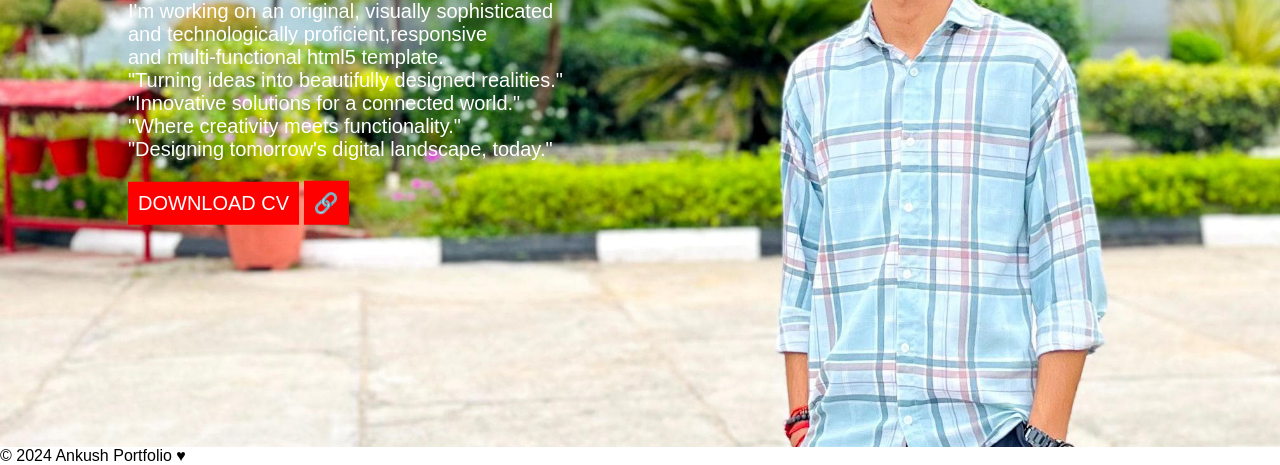
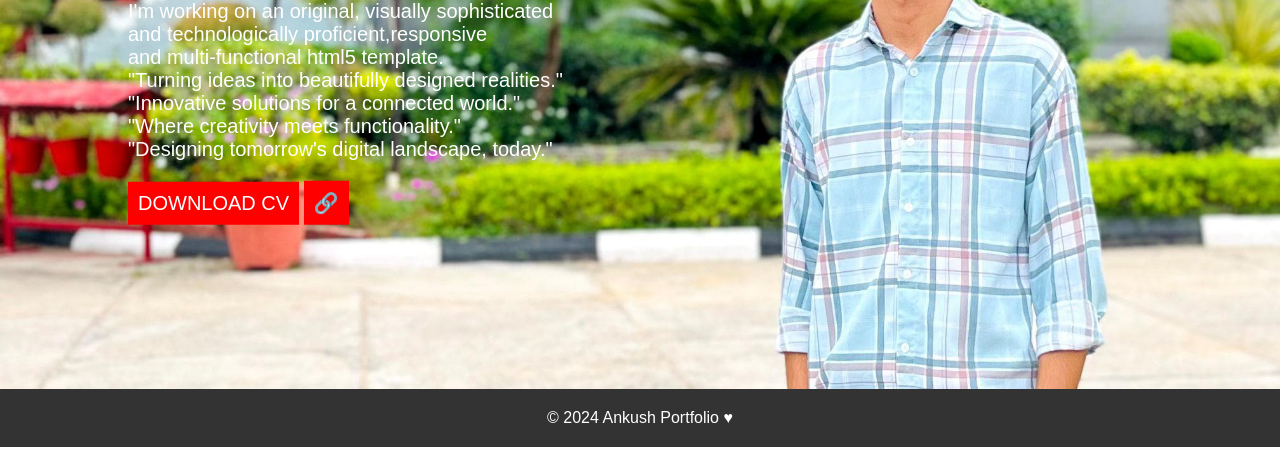
Before and after one commit to Ankushvashisth/portfolio-, a plain HTML site: page index.html in a window 1280 px wide. Shown: the part 353-818 px from the top of the page. Drawn offline with Linux system fonts and the light colour scheme.

Commit message:
Update index.html

```diff
--- a/index.html
+++ b/index.html
@@ -97,6 +97,15 @@
   .navbar button:hover {
     background-color:black;
   }
+   footer {
+      background-color: #333;
+      color: #fff;
+      text-align: center;
+      padding: 20px 0;
+      position: absolute;
+      bottom: 0;
+      width: 100%;
+    }
 
   @media only screen and (max-width: 600px) {
     .main-text {
@@ -124,7 +133,7 @@
       width: 40px;
     }
     footer {
-      background-color: #333;
+
       color: #fff;
       text-align: center;
       padding: 20px 0;
```
